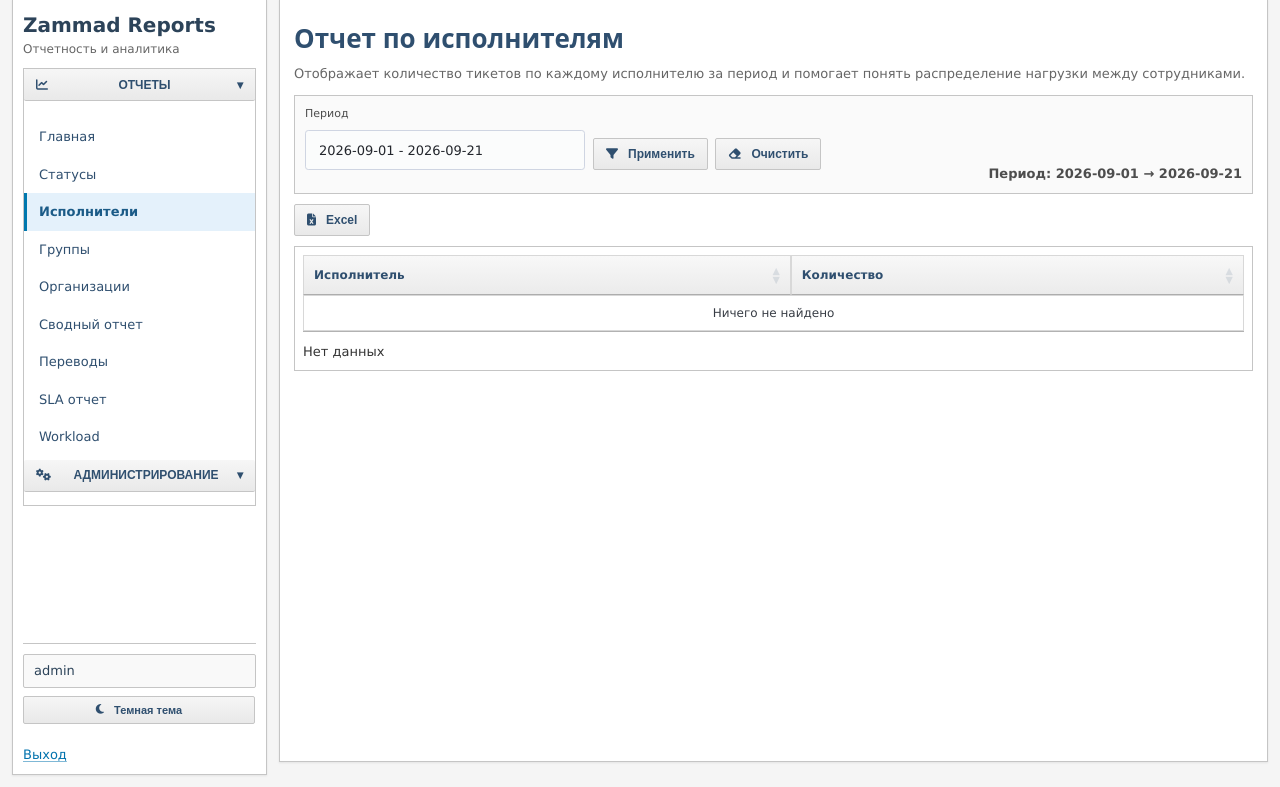
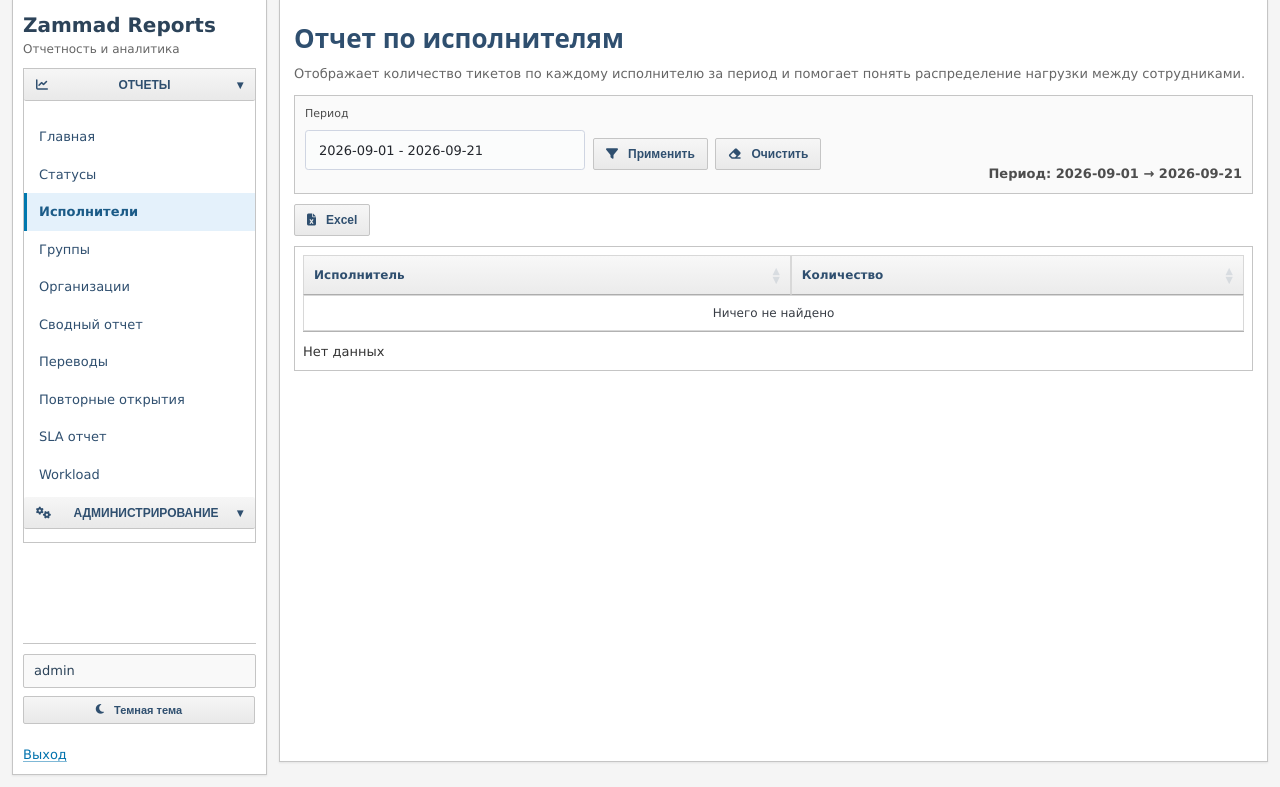
Before and after one commit to lekha100101/zammad-reports, a FastAPI app: page /reports/agents in a window 1280 px wide. Shown: the part 13-800 px from the top of the page. Run offline with FastAPI, Linux system fonts and the light colour scheme; the visitor is signed in with stand-in values (Sample User, id 1); some libraries are stand-ins or nearby versions.

Commit message:
Add reopened tickets report to navigation

```diff
--- a/app/templates/base.html
+++ b/app/templates/base.html
@@ -34,6 +34,7 @@
               <a href="/reports/organizations" class="menu-btn {% if request.url.path == '/reports/organizations' %}active{% endif %}">Организации</a>
               <a href="/reports/regional-summary" class="menu-btn {% if request.url.path == '/reports/regional-summary' %}active{% endif %}">Сводный отчет</a>
               <a href="/reports/transfers" class="menu-btn {% if request.url.path == '/reports/transfers' %}active{% endif %}">Переводы</a>
+              <a href="/reports/reopened" class="menu-btn {% if request.url.path == '/reports/reopened' %}active{% endif %}">Повторные открытия</a>
               <a href="/reports/sla" class="menu-btn {% if request.url.path == '/reports/sla' %}active{% endif %}">SLA отчет</a>
               <a href="/reports/workload" class="menu-btn {% if request.url.path == '/reports/workload' %}active{% endif %}">Workload</a>
             </div>
```
